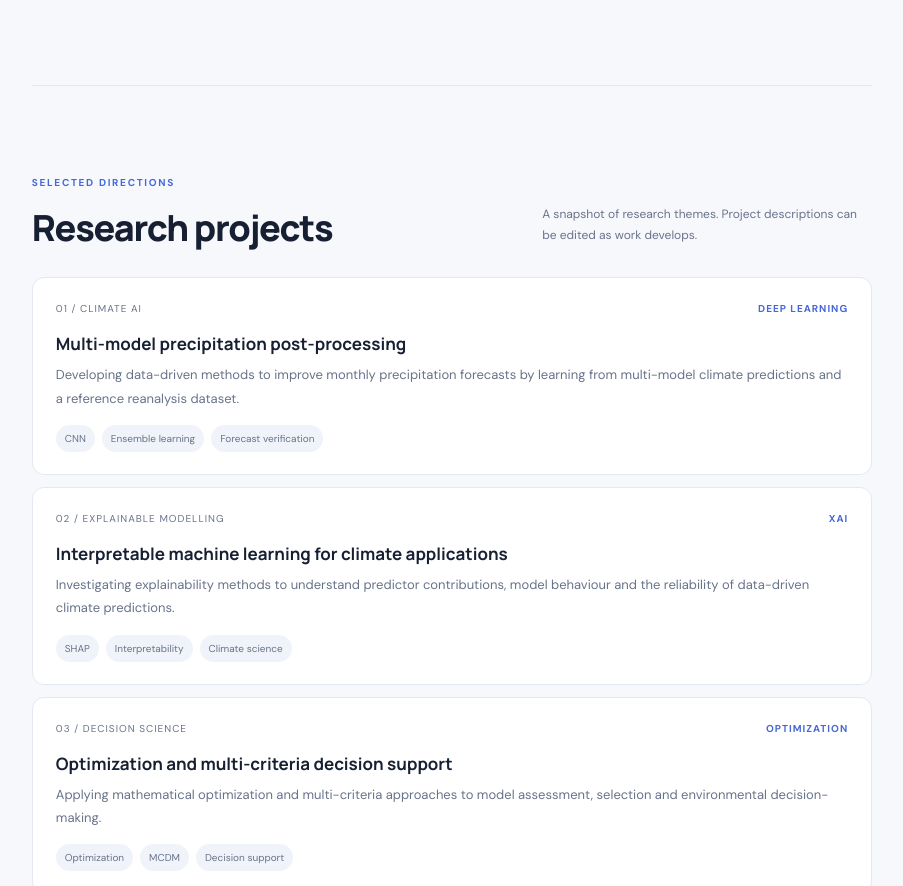
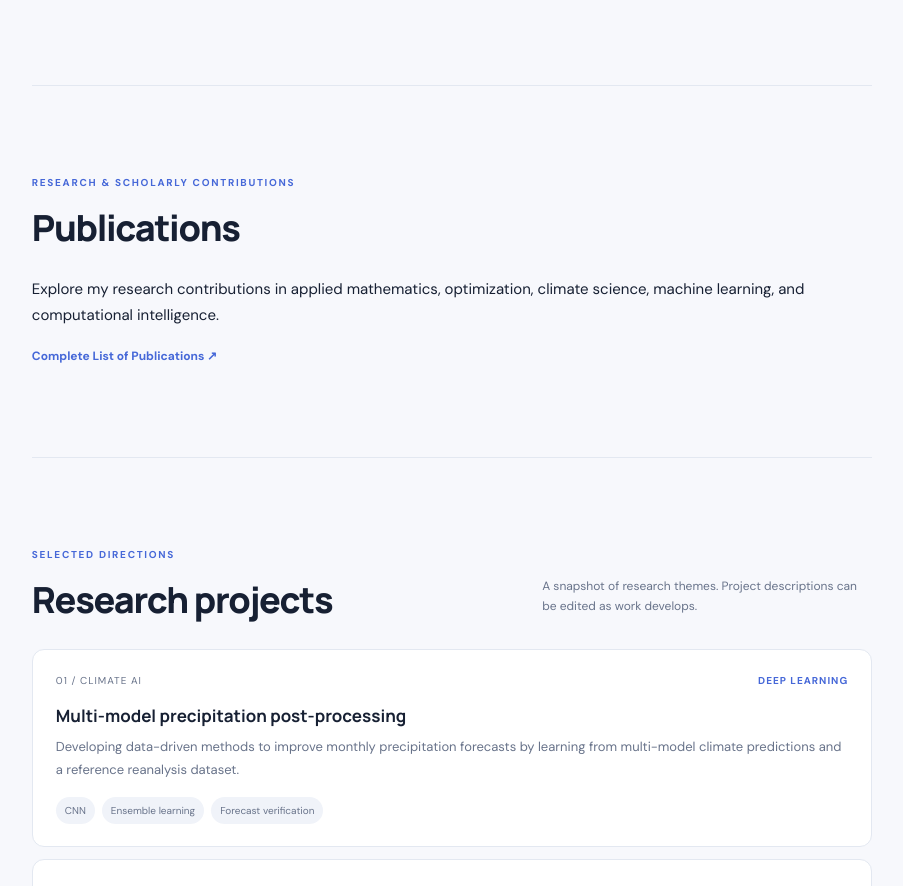
Before and after one commit to mortezap/mortezap.github.io, a plain HTML site: page index.html in a window 1280 px wide. Shown: the part 1464-2350 px from the top of the page, without its empty margins (331-1234 px from the left). Drawn offline with Linux system fonts and the light colour scheme.

Commit message:
Update index.html

```diff
--- a/index.html
+++ b/index.html
@@ -130,6 +130,24 @@ Climate Research Institute (CRI)</p>
 </section>
 
 
+      <section class="section" id="publications">
+  <div class="section-heading">
+    <div>
+      <p class="eyebrow">Research & Scholarly Contributions</p>
+      <h2>Publications</h2>
+    </div>
+  </div>
+
+  <p class="section-description">
+    Explore my research contributions in applied mathematics,
+    optimization, climate science, machine learning, and computational intelligence.
+  </p>
+
+  <a class="text-link" href="publications.html">
+    Complete List of Publications ↗
+  </a>
+</section>
+
 
       <section class="section" id="projects">
         <div class="section-heading">
```
